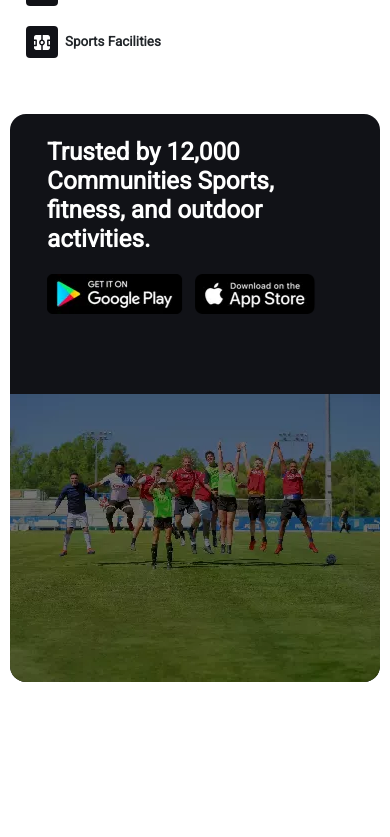
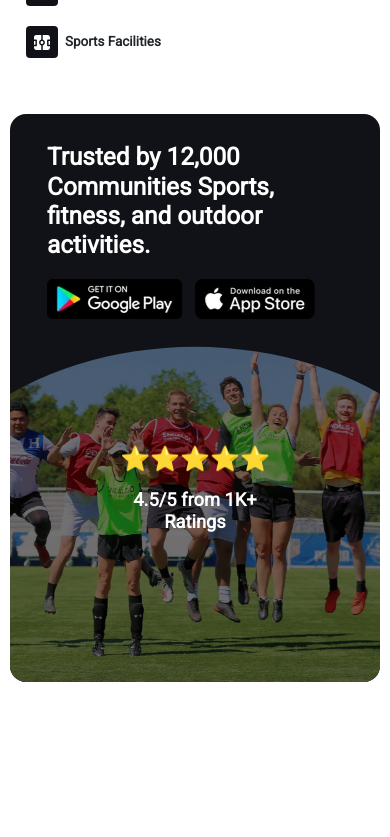
Before and after one commit to sameershaikh55/endalgo-updated, a React (Create React App) app: page /group_management in a window 390 px wide. Shown: the part 1267-2104 px from the top of the page. Built offline with nearby package versions, Linux system fonts and the light colour scheme.

Commit message:
all done

```diff
--- a/src/components/Schedulling.jsx
+++ b/src/components/Schedulling.jsx
@@ -18,7 +18,7 @@ const Schedulling = () => {
 								<div className="col-12 col-md-6 mt-5 mt-md-0 pe-3 pe-md-5 order-1 order-md-0 align-self-center">
 									<img className="w-100" src={mockup_1} alt="" />
 								</div>
-								<div className="col-12 col-md-6 align-self-center ps-3 ps-md-4 order-0 order-md-1">
+								<div className="rightside col-12 col-md-6 align-self-center order-0 order-md-1">
 									<h2 className="fw-bold">
 										Beyond scheduling and communication
 									</h2>
--- a/src/pages/GroupManagement.jsx
+++ b/src/pages/GroupManagement.jsx
@@ -110,10 +110,10 @@ const GroupManagement = () => {
 						</div>
 
 						<div className="trustedCont2">
-							{/* <div className="innerTrustedCont text-center position-absolute text-white">
-								<div className="h3">⭐️⭐️⭐️⭐️⭐️</div>
+							<div className="innerTrustedCont text-center position-absolute text-white">
+								<div className="starIcon">⭐️⭐️⭐️⭐️⭐️</div>
 								<h4 className="fw-bold">4.5/5 from 1K+ Ratings</h4>
-							</div> */}
+							</div>
 						</div>
 					</div>
 				</div>
--- a/src/styles/style.css
+++ b/src/styles/style.css
@@ -410,13 +410,21 @@ html {
   margin-bottom: 8px;
 }
 
-.communityLeader .rightText {
-  padding-left: 5rem;
+@media screen and (min-width: 1200px) {
+  .communityLeader .rightText {
+    padding-left: 5rem;
+  }
 }
 
 .communityLeader.scheduling {
   margin-top: 0px;
   margin-bottom: 80px;
+}
+
+@media screen and (min-width: 1200px) {
+  .communityLeader.scheduling .rightside {
+    padding-left: 5rem;
+  }
 }
 
 @media screen and (min-width: 1200px) {
@@ -498,13 +506,18 @@ html {
   margin-bottom: 8px;
 }
 
-.communityPeople .rightText {
-  padding-left: 5rem;
+@media screen and (min-width: 1200px) {
+  .communityPeople .rightText {
+    padding-left: 5rem;
+  }
 }
 
 @media screen and (max-width: 768px) {
   .communityLeader .rightText,
   .communityPeople .rightText {
+    padding-left: 0.56rem;
+  }
+  .communityLeader.scheduling .rightside {
     padding-left: 0.56rem;
   }
 }
@@ -733,7 +746,7 @@ html {
 
 .trusted2 .rightSide {
   left: 50%;
-  top: 4%;
+  top: 5%;
   -webkit-transform: translateX(-50%);
           transform: translateX(-50%);
   width: 80%;
@@ -755,14 +768,33 @@ html {
   border-radius: 16px;
   -webkit-clip-path: ellipse(83% 41% at 50% 82%);
           clip-path: ellipse(83% 41% at 50% 82%);
-  background: url("../assets/group-photo.webp");
+  background: url("../assets/testHomeM.PNG");
   background-repeat: no-repeat;
   background-position-y: bottom;
   background-position-x: center;
 }
 
+.trustedCont2 .innerTrustedCont {
+  right: 50%;
+  bottom: 25%;
+  -webkit-transform: translateX(50%);
+          transform: translateX(50%);
+}
+
+.trustedCont2 .innerTrustedCont x h4 {
+  font-size: 1.75rem;
+  width: -webkit-max-content;
+  width: -moz-max-content;
+  width: max-content;
+}
+
+.trustedCont2 .innerTrustedCont .starIcon {
+  font-size: 24px;
+  margin-bottom: 12px;
+}
+
 .trusted2.home .trustedCont2 {
-  background: url("../assets/group-photo.webp");
+  background: url("../assets/testHomeM.PNG");
   background-repeat: no-repeat;
   background-position-y: bottom;
   background-position-x: center;
--- a/src/styles/style.scss
+++ b/src/styles/style.scss
@@ -420,14 +420,22 @@ html {
 		}
 	}
 
-	.rightText {
-		padding-left: 5rem;
+	@media screen and (min-width: 1200px) {
+		.rightText {
+			padding-left: 5rem;
+		}
 	}
 }
 
 .communityLeader.scheduling {
 	margin-top: 0px;
 	margin-bottom: 80px;
+
+	@media screen and (min-width: 1200px) {
+		.rightside {
+			padding-left: 5rem;
+		}
+	}
 }
 // ===== COMMMUNITY LEADERS END ======
 
@@ -521,8 +529,10 @@ html {
 		}
 	}
 
-	.rightText {
-		padding-left: 5rem;
+	@media screen and (min-width: 1200px) {
+		.rightText {
+			padding-left: 5rem;
+		}
 	}
 }
 
@@ -530,6 +540,11 @@ html {
 	.communityLeader .rightText,
 	.communityPeople .rightText {
 		padding-left: 0.56rem;
+	}
+	.communityLeader.scheduling {
+		.rightside {
+			padding-left: 0.56rem;
+		}
 	}
 }
 // ===== COMMUNITY PEOPLE END ======
@@ -756,7 +771,7 @@ html {
 
 	.rightSide {
 		left: 50%;
-		top: 4%;
+		top: 5%;
 		transform: translateX(-50%);
 		width: 80%;
 	}
@@ -776,14 +791,29 @@ html {
 	background: #111217;
 	border-radius: 16px;
 	clip-path: ellipse(83% 41% at 50% 82%);
-	background: url("../assets/group-photo.webp");
+	background: url("../assets/testHomeM.PNG");
 	background-repeat: no-repeat;
 	background-position-y: bottom;
 	background-position-x: center;
+
+	.innerTrustedCont {
+		right: 50%;
+		bottom: 25%;
+		transform: translateX(50%);
+		x h4 {
+			font-size: 1.75rem;
+			width: max-content;
+		}
+
+		.starIcon {
+			font-size: 24px;
+			margin-bottom: 12px;
+		}
+	}
 }
 
 .trusted2.home .trustedCont2 {
-	background: url("../assets/group-photo.webp");
+	background: url("../assets/testHomeM.PNG");
 	background-repeat: no-repeat;
 	background-position-y: bottom;
 	background-position-x: center;
```
Also changed, not shown: 1 other file (tests, documents, lock files or other folders).
